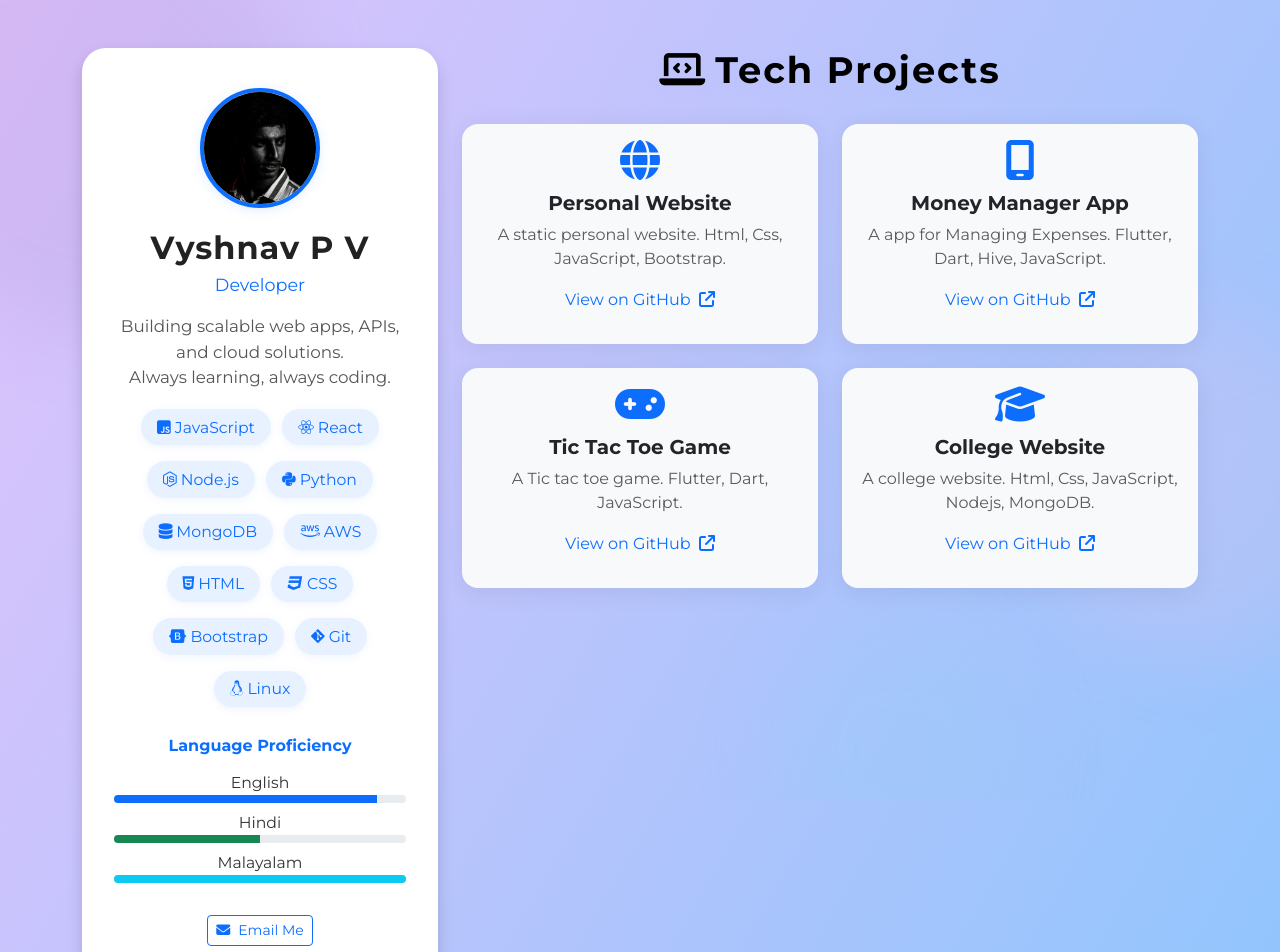
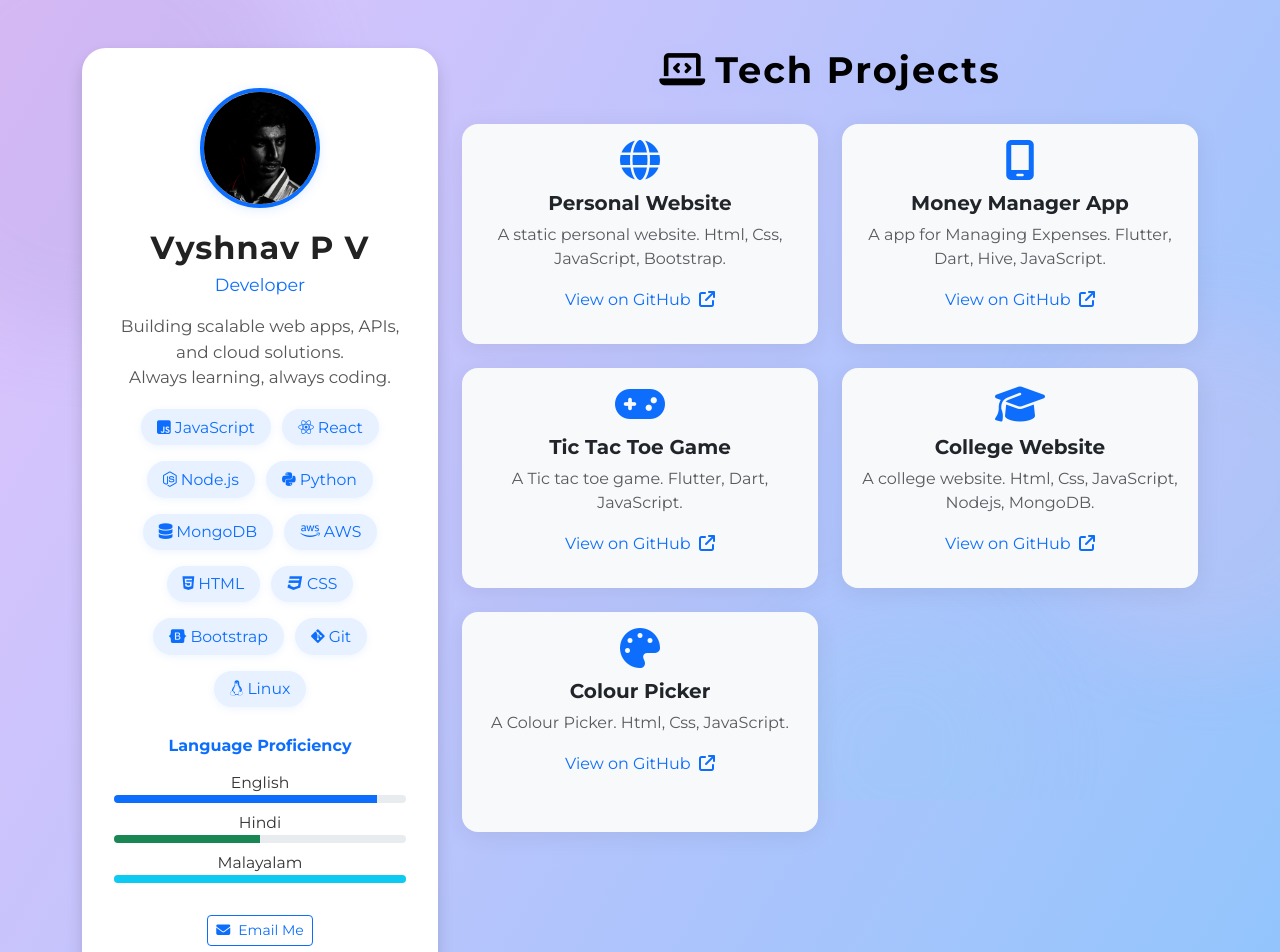
Before and after one commit to vyshnav121/Personal-Website, a plain HTML site: page index.html in a window 1280 px wide. Shown: the top 952 px of the page. Drawn offline with nearby package versions, Linux system fonts and the light colour scheme.

Commit message:
Another one

```diff
--- a/index.html
+++ b/index.html
@@ -115,6 +115,14 @@
                 <a href="https://github.com/vyshnav121/College-website" target="_blank" class="btn btn-link p-0 text-decoration-none text-primary">View on GitHub <i class="fa-solid fa-arrow-up-right-from-square ms-1"></i></a>
               </div>
             </div>
+            <div class="col-md-6">
+              <div class="card project-card h-100 text-center p-3">
+                <i class="fa-solid fa-palette project-icon"></i>
+                <h5 class="fw-semibold">Colour Picker</h5>
+                <p class="text-muted">A Colour Picker. Html, Css, JavaScript.</p>
+                <a href="https://github.com/vyshnav121/Colour-Picker" target="_blank" class="btn btn-link p-0 text-decoration-none text-primary">View on GitHub <i class="fa-solid fa-arrow-up-right-from-square ms-1"></i></a>
+              </div>
+            </div>
           </div>
         </section>
       </div>
@@ -127,7 +135,7 @@
       <span class="footer-social">
         <a href="mailto:vyshnavpv77@gmail.com" title="Email"><i class="fa-solid fa-envelope"></i></a>
         <a href="https://github.com/vyshnav121" target="_blank" title="GitHub"><i class="fab fa-github"></i></a>
-        <a href="https://linkedin.com/in/vyshnav-p-v" target="_blank" title="LinkedIn"><i class="fab fa-linkedin"></i></a>
+        <a href="https://www.linkedin.com/in/vyshnav-p-v-7716472a8?utm_source=share&utm_campaign=share_via&utm_content=profile&utm_medium=android_app" target="_blank" title="LinkedIn"><i class="fab fa-linkedin"></i></a>
         <a href="https://instagram.com/__vyshnav__kuttu__" target="_blank" title="Instagram"><i class="fab fa-instagram"></i></a>
       </span>
     </div>
```
